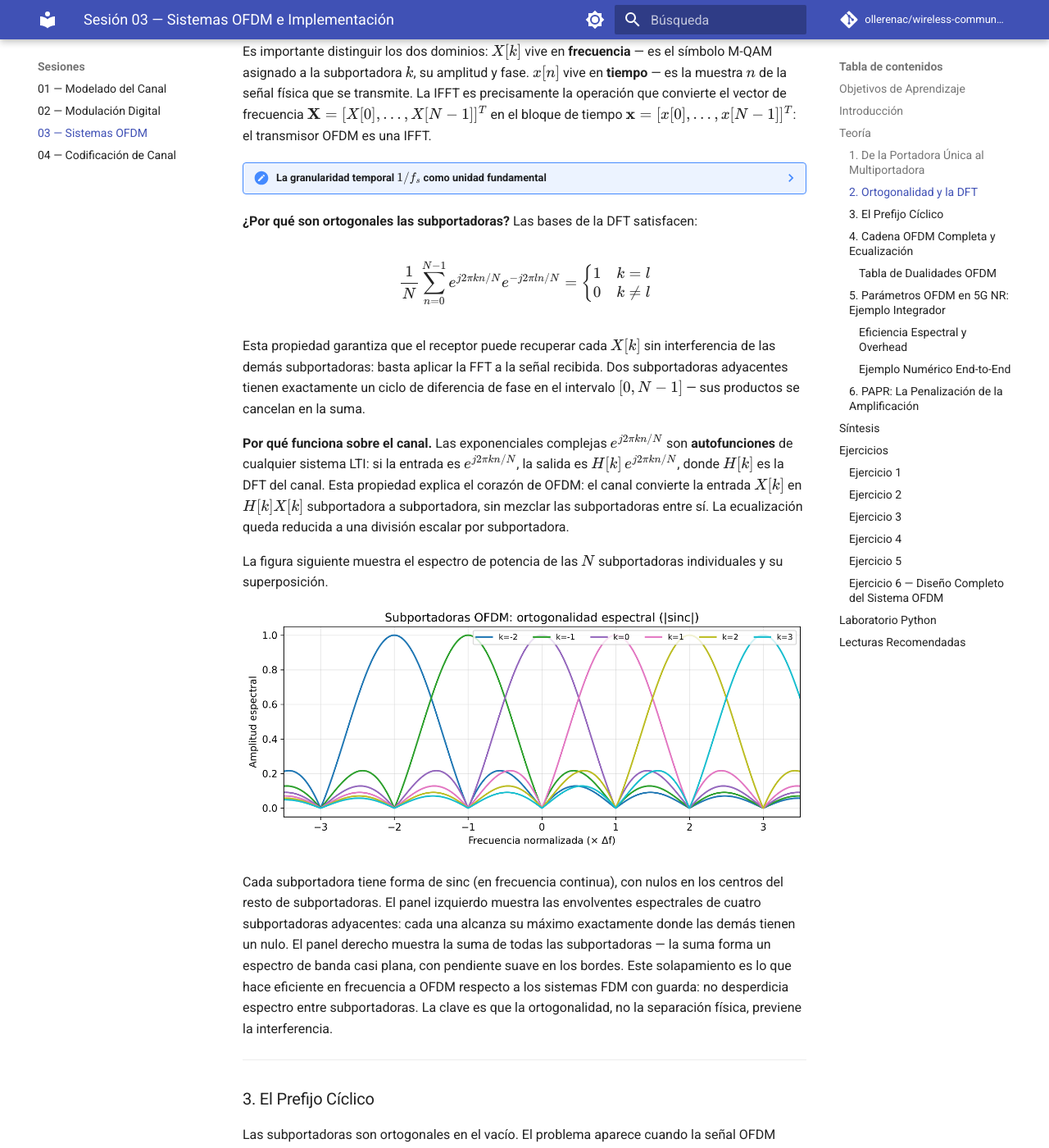
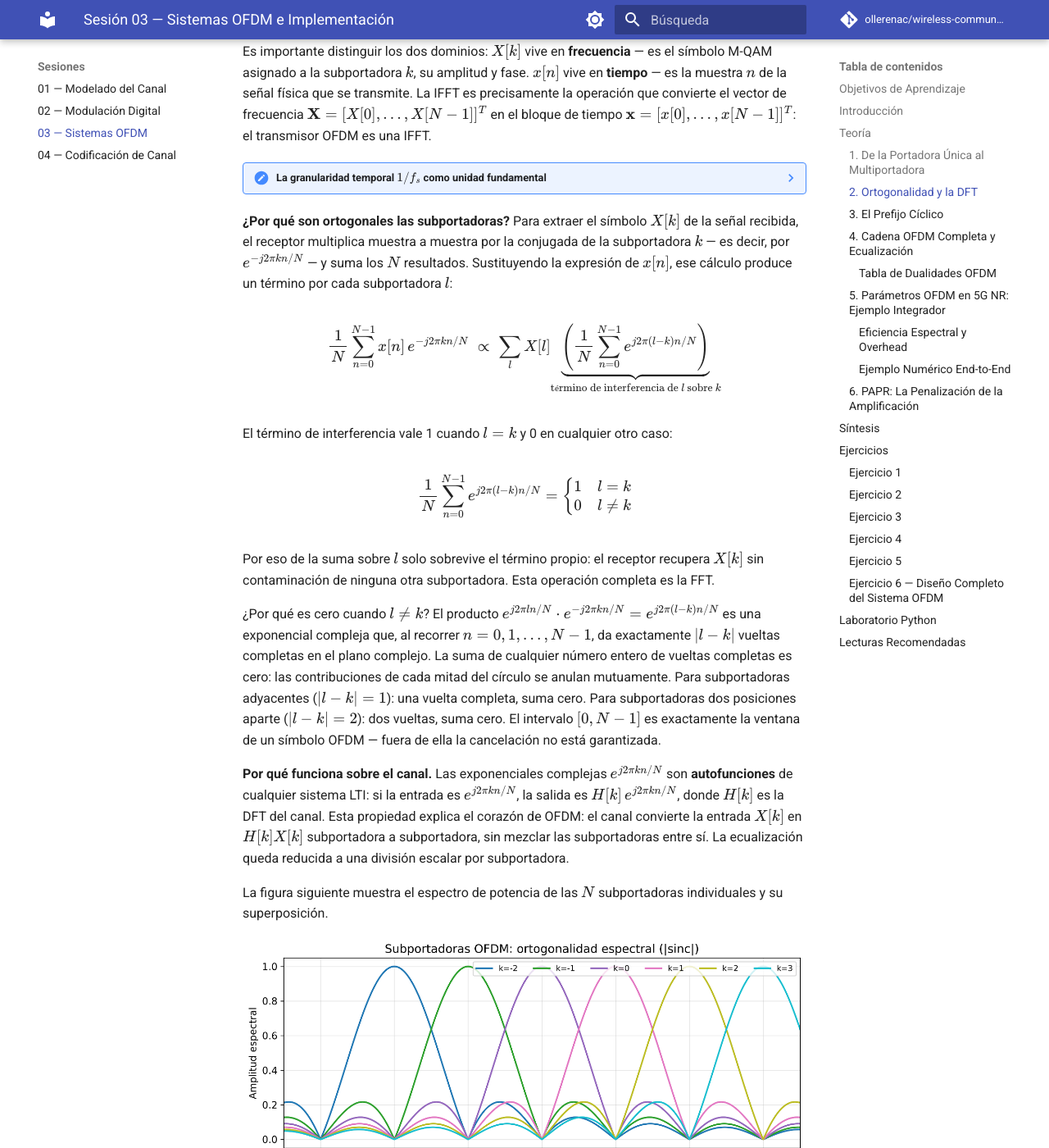
Before and after one commit to ollerenac/wireless-communication-systems, an MkDocs documentation site: the page built from docs/sessions/03-ofdm-systems/index.md, in a window 1280 px wide and 1400 px high, scrolled down 4587 px. Shown: the whole window at 82% size. Built offline with MkDocs 1.6.1 and Material for MkDocs 9.7.7, drawn with Linux system fonts in a browser that asks for light colours; comment, search, counter and statistics services are not loaded.

Commit message:
sess03: expand orthogonality subsection — receiver derivation, interference term, cycle cancellation
Co-Authored-By: Claude Sonnet 4.6 <noreply@anthropic.com>

```diff
--- a/docs/sessions/03-ofdm-systems/index.md
+++ b/docs/sessions/03-ofdm-systems/index.md
@@ -120,11 +120,17 @@ Es importante distinguir los dos dominios: $X[k]$ vive en **frecuencia** — es
 
     La imagen mental: *un estroboscopio que dispara cada $1/f_s$ segundos; un símbolo OFDM son $N$ destellos; la subportadora $k$ completa exactamente $k$ vueltas entre el destello 0 y el destello $N-1$.*
 
-**¿Por qué son ortogonales las subportadoras?** Las bases de la DFT satisfacen:
+**¿Por qué son ortogonales las subportadoras?** Para extraer el símbolo $X[k]$ de la señal recibida, el receptor multiplica muestra a muestra por la conjugada de la subportadora $k$ — es decir, por $e^{-j2\pi kn/N}$ — y suma los $N$ resultados. Sustituyendo la expresión de $x[n]$, ese cálculo produce un término por cada subportadora $l$:
 
-$$\frac{1}{N}\sum_{n=0}^{N-1} e^{j2\pi kn/N} e^{-j2\pi ln/N} = \begin{cases} 1 & k = l \\ 0 & k \neq l \end{cases}$$
+$$\frac{1}{N}\sum_{n=0}^{N-1} x[n]\, e^{-j2\pi kn/N} \;\propto\; \sum_{l} X[l] \underbrace{\left(\frac{1}{N}\sum_{n=0}^{N-1} e^{j2\pi (l-k)n/N}\right)}_{\text{término de interferencia de }l\text{ sobre }k}$$
 
-Esta propiedad garantiza que el receptor puede recuperar cada $X[k]$ sin interferencia de las demás subportadoras: basta aplicar la FFT a la señal recibida. Dos subportadoras adyacentes tienen exactamente un ciclo de diferencia de fase en el intervalo $[0, N-1]$ — sus productos se cancelan en la suma.
+El término de interferencia vale 1 cuando $l = k$ y 0 en cualquier otro caso:
+
+$$\frac{1}{N}\sum_{n=0}^{N-1} e^{j2\pi (l-k)n/N} = \begin{cases} 1 & l = k \\ 0 & l \neq k \end{cases}$$
+
+Por eso de la suma sobre $l$ solo sobrevive el término propio: el receptor recupera $X[k]$ sin contaminación de ninguna otra subportadora. Esta operación completa es la FFT.
+
+¿Por qué es cero cuando $l \neq k$? El producto $e^{j2\pi ln/N} \cdot e^{-j2\pi kn/N} = e^{j2\pi(l-k)n/N}$ es una exponencial compleja que, al recorrer $n = 0, 1, \ldots, N-1$, da exactamente $|l-k|$ vueltas completas en el plano complejo. La suma de cualquier número entero de vueltas completas es cero: las contribuciones de cada mitad del círculo se anulan mutuamente. Para subportadoras adyacentes ($|l-k| = 1$): una vuelta completa, suma cero. Para subportadoras dos posiciones aparte ($|l-k| = 2$): dos vueltas, suma cero. El intervalo $[0, N-1]$ es exactamente la ventana de un símbolo OFDM — fuera de ella la cancelación no está garantizada.
 
 **Por qué funciona sobre el canal.** Las exponenciales complejas $e^{j2\pi kn/N}$ son **autofunciones** de cualquier sistema LTI: si la entrada es $e^{j2\pi kn/N}$, la salida es $H[k]\, e^{j2\pi kn/N}$, donde $H[k]$ es la DFT del canal. Esta propiedad explica el corazón de OFDM: el canal convierte la entrada $X[k]$ en $H[k]X[k]$ subportadora a subportadora, sin mezclar las subportadoras entre sí. La ecualización queda reducida a una división escalar por subportadora.
 
```
